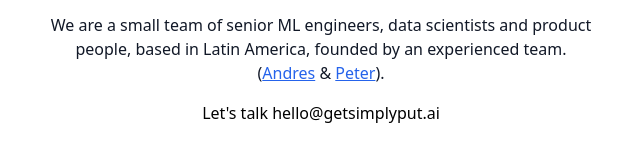
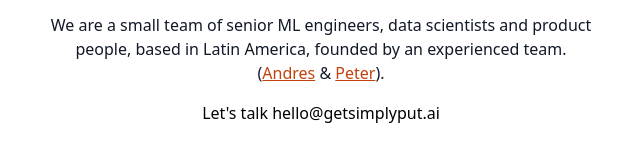
Before and after one commit to SimplyPutAI/getsimplyput.ai, a plain HTML site: page index.html in a window 1280 px wide. Shown: the part 366-518 px from the top of the page, without its empty margins (319-959 px from the left). Drawn offline with nearby package versions, Linux system fonts and the light colour scheme.

Commit message:
fixed link and colour

```diff
--- a/index.html
+++ b/index.html
@@ -17,8 +17,8 @@
             <p class="mt-4 text-gray-900">We are a small team of senior ML engineers, data scientists and product people,
                 based in Latin America, founded by an experienced team.
                 <br>
-                (<a href="https://www.linkedin.com/in/andres-hernandez-col/" class="text-blue-600 underline">Andres</a> &
-                <a href="hhttps://www.linkedin.com/in/petervandijck/" class="text-blue-600 underline">Peter</a>).
+                (<a href="https://www.linkedin.com/in/andres-hernandez-col/" class="text-orange-700 underline">Andres</a> &
+                <a href="https://www.linkedin.com/in/petervandijck/" class="text-orange-700 underline">Peter</a>).
             </p>
             <p class="mt-4 mb-20">Let's talk hello@getsimplyput.ai</p>
         </div>
```
